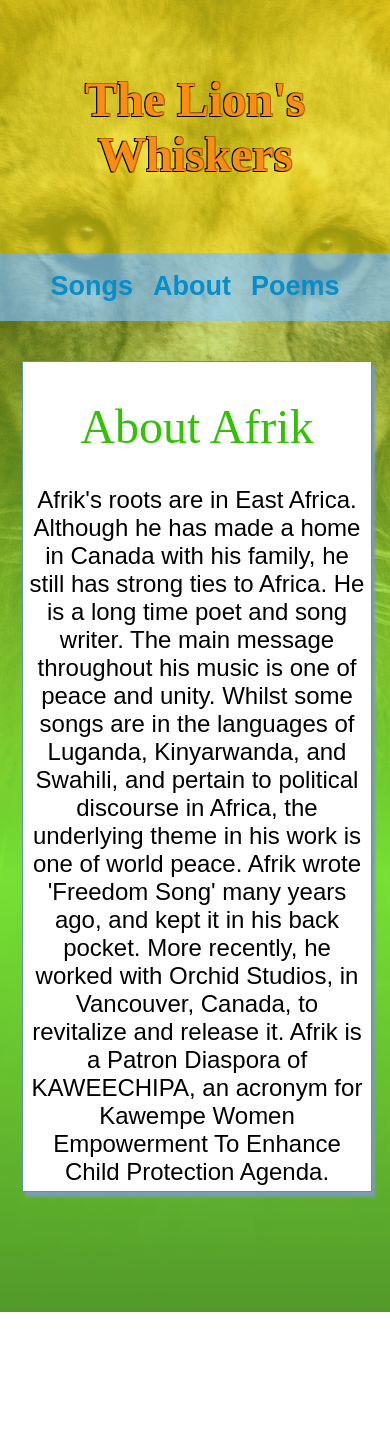
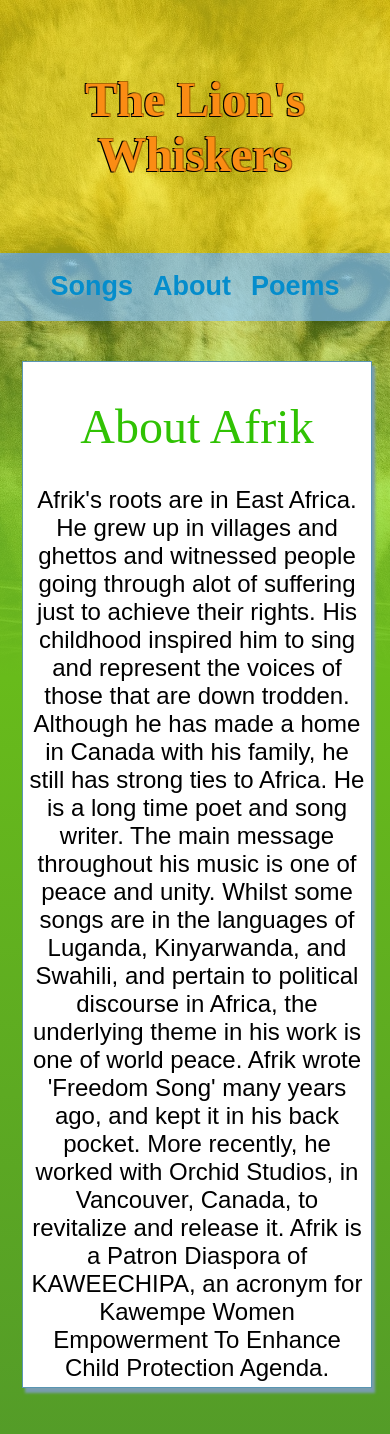
Before and after one commit to janevent/music-portfolio, a React (Create React App) app in the folder ibra-portfolio/: page / in a window 390 px wide. Shown: the top 1434 px of the page. Before the commit the page ends 1312 px from the top, so only its background shows below. Built offline with nearby package versions, Linux system fonts and the light colour scheme.

Commit message:
adjust green transparent background for different device widths

```diff
--- a/ibra-portfolio/src/App.css
+++ b/ibra-portfolio/src/App.css
@@ -117,4 +117,16 @@ h2{
     color: #FB8C14;/*#1507F8;*/
     font-size: 1em;
   }
+
+  .main{
+    /*flex: 1 1 auto;*/
+    background-image: linear-gradient(rgba(125, 243, 56, 0.25), rgb(125, 243, 56, 0.5) 45%, rgb(82, 153, 41));
+  }
+
 }
+
+@media only screen and (max-width: 411px){
+  .main{
+    background-image: linear-gradient(rgba(125, 243, 56, 0.25), rgb(125, 243, 56, 0.6) 15%, rgb(104, 187, 27) 30%, rgb(82, 153, 41));
+  }
+}
--- a/ibra-portfolio/src/texts/autobio.js
+++ b/ibra-portfolio/src/texts/autobio.js
@@ -1,3 +1,3 @@
-const autobio = "Afrik's roots are in East Africa. Although he has made a home in Canada with his family, he still has strong ties to Africa. He is a long time poet and song writer. The main message throughout his music is one of peace and unity.  Whilst some songs are in the languages of Luganda, Kinyarwanda, and Swahili, and pertain to political discourse in Africa, the underlying theme in his work is one of world peace. Afrik wrote 'Freedom Song' many years ago, and kept it in his back pocket.  More recently, he worked with Orchid Studios, in Vancouver, Canada, to revitalize and release it.  Afrik is a Patron Diaspora of KAWEECHIPA, an acronym for Kawempe Women Empowerment To Enhance Child Protection Agenda."
+const autobio = "Afrik's roots are in East Africa. He grew up in villages and ghettos and witnessed people going through alot of suffering just to achieve their rights. His childhood inspired him to sing and represent the voices of those that are down trodden. Although he has made a home in Canada with his family, he still has strong ties to Africa. He is a long time poet and song writer. The main message throughout his music is one of peace and unity.  Whilst some songs are in the languages of Luganda, Kinyarwanda, and Swahili, and pertain to political discourse in Africa, the underlying theme in his work is one of world peace. Afrik wrote 'Freedom Song' many years ago, and kept it in his back pocket.  More recently, he worked with Orchid Studios, in Vancouver, Canada, to revitalize and release it.  Afrik is a Patron Diaspora of KAWEECHIPA, an acronym for Kawempe Women Empowerment To Enhance Child Protection Agenda."
 
 export default autobio
```
Also changed, not shown: 1 other file (tests, documents, lock files or other folders).
